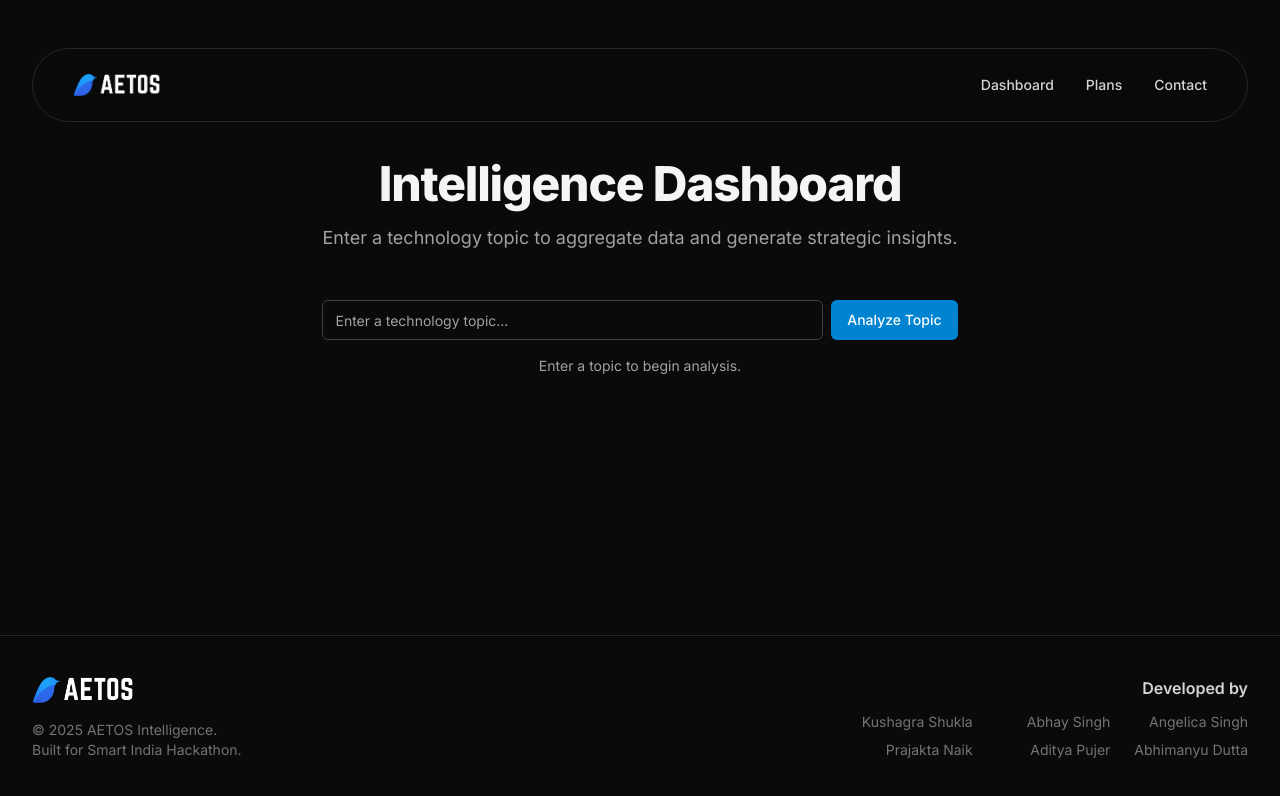
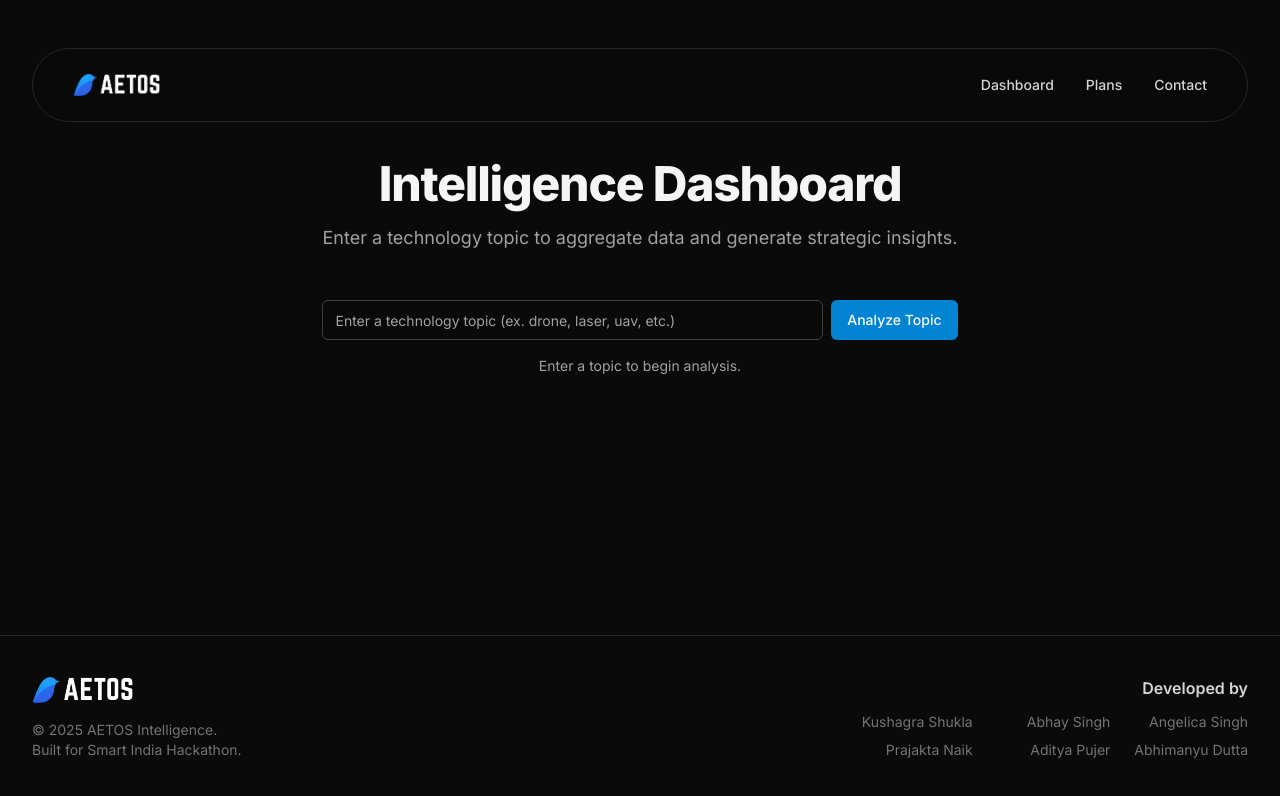
Before and after one commit to abhaydesu/Aetos, a React (Vite) app in the folder aetos-dashboard2/: page /dashboard in a window 1280 px wide. Shown: the top 796 px of the page. Built offline with nearby package versions, Linux system fonts and the light colour scheme.

Commit message:
fix: Update search bar placeholder text
- Change the placeholder text to provide example technology topics

```diff
--- a/aetos-dashboard2/src/components/SearchBar.jsx
+++ b/aetos-dashboard2/src/components/SearchBar.jsx
@@ -18,7 +18,7 @@ function SearchBar({ onAnalyze, isLoading }) {
           type="text"
           value={localTopic}
           onChange={(e) => setLocalTopic(e.target.value)}
-          placeholder="Enter a technology topic..."
+          placeholder="Enter a technology topic (ex. drone, laser, uav, etc.)"
           disabled={isLoading}
           className="flex h-10 w-full rounded-md border border-neutral-700 bg-transparent px-3 py-2 text-sm ring-offset-neutral-900 file:border-0 file:bg-transparent file:text-sm file:font-medium placeholder:text-neutral-400 focus-visible:outline-none focus-visible:ring-2 focus-visible:ring-neutral-500  disabled:cursor-not-allowed disabled:opacity-50 flex-grow"
         />
```
